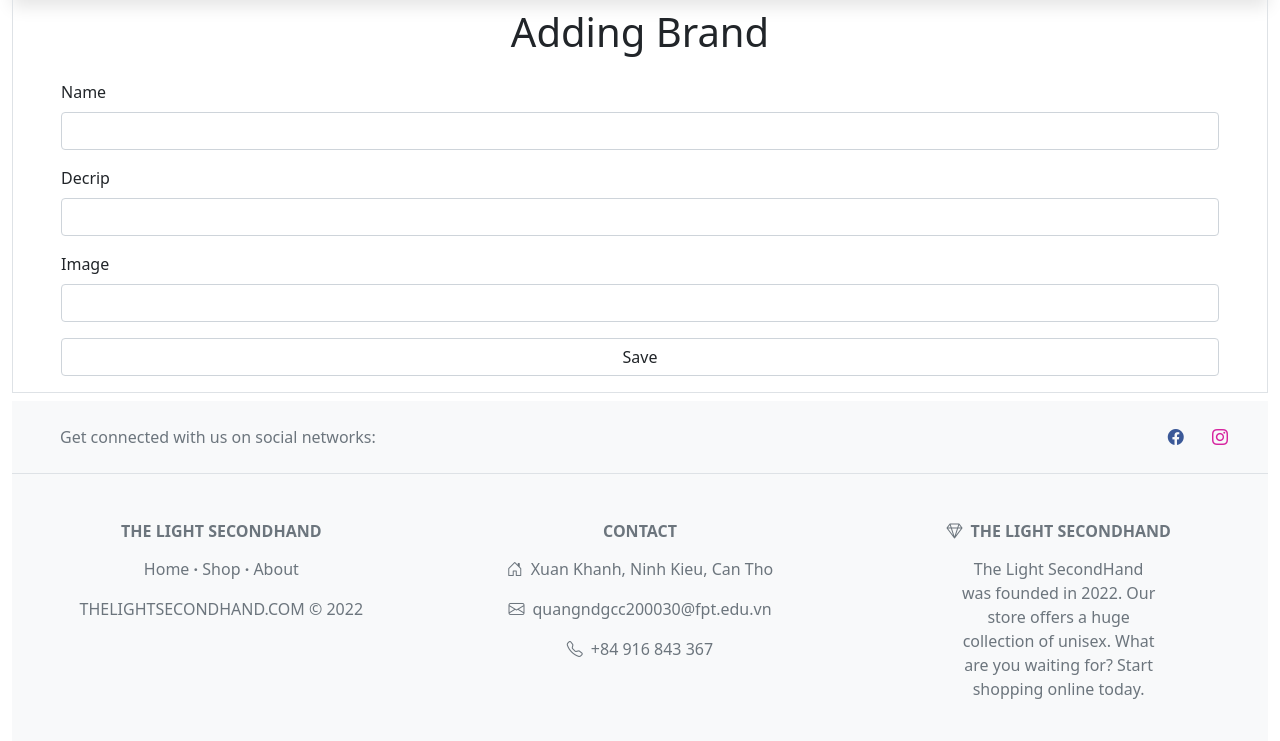
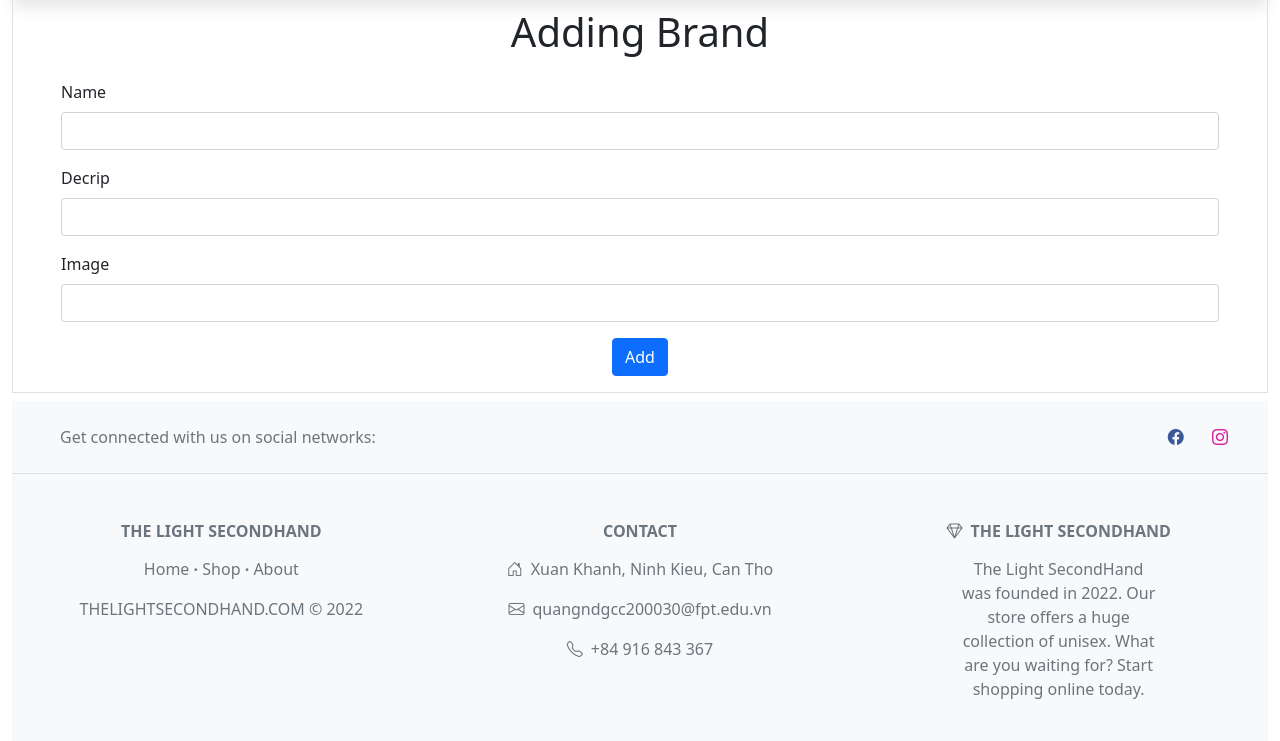
Before and after one commit to TheLightWebProject/TheLightStore, a Symfony app: template templates/brand/add.html.twig in a window 1280 px wide. Shown: the part 95-836 px from the top of the page. Run offline with Twig, Linux system fonts and the light colour scheme; the template is opened without the code that fills it, so the values that code supplies are empty; form fields are guessed from the names that the template uses; some libraries are stand-ins or nearby versions.

Commit message:
Change brand management interface

```diff
--- a/src/Form/Type/BrandFormType.php
+++ b/src/Form/Type/BrandFormType.php
@@ -29,9 +29,6 @@ class BrandFormType extends AbstractType
             'label' => 'Image',
             'mapped' => false,
             'required' => false,
-        ])
-        ->add('save', SubmitType::class, [
-            'label' => "Save"
         ]);
     }
 }
--- a/templates/brand/add.html.twig
+++ b/templates/brand/add.html.twig
@@ -15,7 +15,9 @@
 			{{ form_row(form_Brand.name) }}
 			{{ form_row(form_Brand.decrip) }}
 			{{ form_row(form_Brand.image) }}
-      <div class="text-center">{{ form_row(form_Brand.save) }}</div>
+			<div class="text-center">
+				<input class="btn btn-primary mb-3" type="submit" value="Add">
+			</div>
 			{{ form_end(form_Brand) }}
 		</div>
 	</div>
--- a/templates/brand/edit.html.twig
+++ b/templates/brand/edit.html.twig
@@ -12,7 +12,9 @@
 			{{ form_row(form_Brand.name) }}
 			{{ form_row(form_Brand.decrip) }}
 			{{ form_row(form_Brand.image) }}
-      <div class="text-center">{{ form_row(form_Brand.save) }}</div>
+			<div class="text-center">
+				<input class="btn btn-primary mb-3" type="submit" value="Edit">
+			</div>
 			{{ form_end(form_Brand) }}
 		</div>
 	</div>
```
Also changed, not shown: public/Brands/wallpaper-4k-hinh-nen-4k-ho-nuoc-menh-mong-cuc-dep-101311625-62c926047f7ae.jpg (added). Lines whose indentation alone changed are shown as unchanged.
